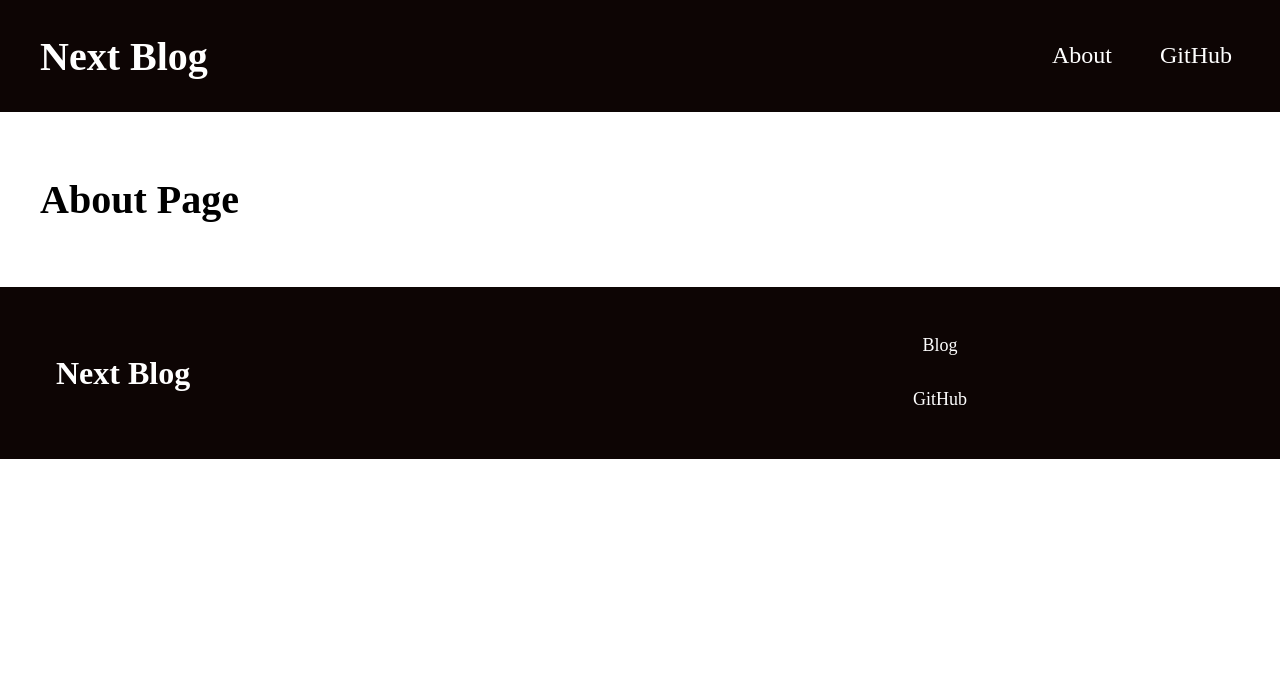
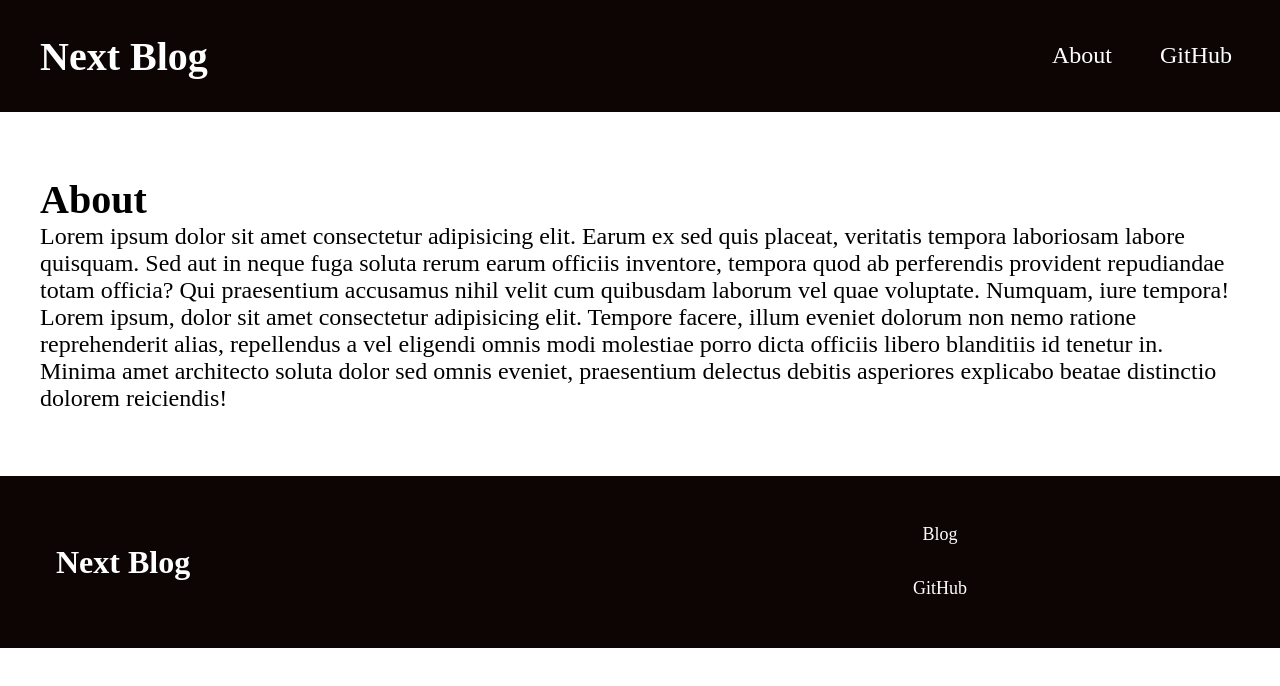
Before and after one commit to santig1399/Next-Js-Blog, a Next.js app: page /about in a window 1280 px wide. Shown: the top 686 px of the page. Built offline with nearby package versions, Linux system fonts and the light colour scheme.

Commit message:
Next Blog

```diff
--- a/components/footer/Footer.js
+++ b/components/footer/Footer.js
@@ -18,7 +18,7 @@ const Footer = () => {
         <FooterLinks>
           <LinkWrapper>
             <LinkItem>
-              <Link href="/blog">
+              <Link href="/">
                 <LinkText>Blog</LinkText>
               </Link>
             </LinkItem>
--- a/pages/about.js
+++ b/pages/about.js
@@ -1,7 +1,23 @@
 const about = () => {
   return (
     <div>
-      <h1>About Page</h1>
+      <h1>About</h1>
+      <p>
+        Lorem ipsum dolor sit amet consectetur adipisicing elit. Earum ex sed
+        quis placeat, veritatis tempora laboriosam labore quisquam. Sed aut in
+        neque fuga soluta rerum earum officiis inventore, tempora quod ab
+        perferendis provident repudiandae totam officia? Qui praesentium
+        accusamus nihil velit cum quibusdam laborum vel quae voluptate. Numquam,
+        iure tempora!
+      </p>
+      <p>
+        Lorem ipsum, dolor sit amet consectetur adipisicing elit. Tempore
+        facere, illum eveniet dolorum non nemo ratione reprehenderit alias,
+        repellendus a vel eligendi omnis modi molestiae porro dicta officiis
+        libero blanditiis id tenetur in. Minima amet architecto soluta dolor sed
+        omnis eveniet, praesentium delectus debitis asperiores explicabo beatae
+        distinctio dolorem reiciendis!
+      </p>
     </div>
   );
 };
```
